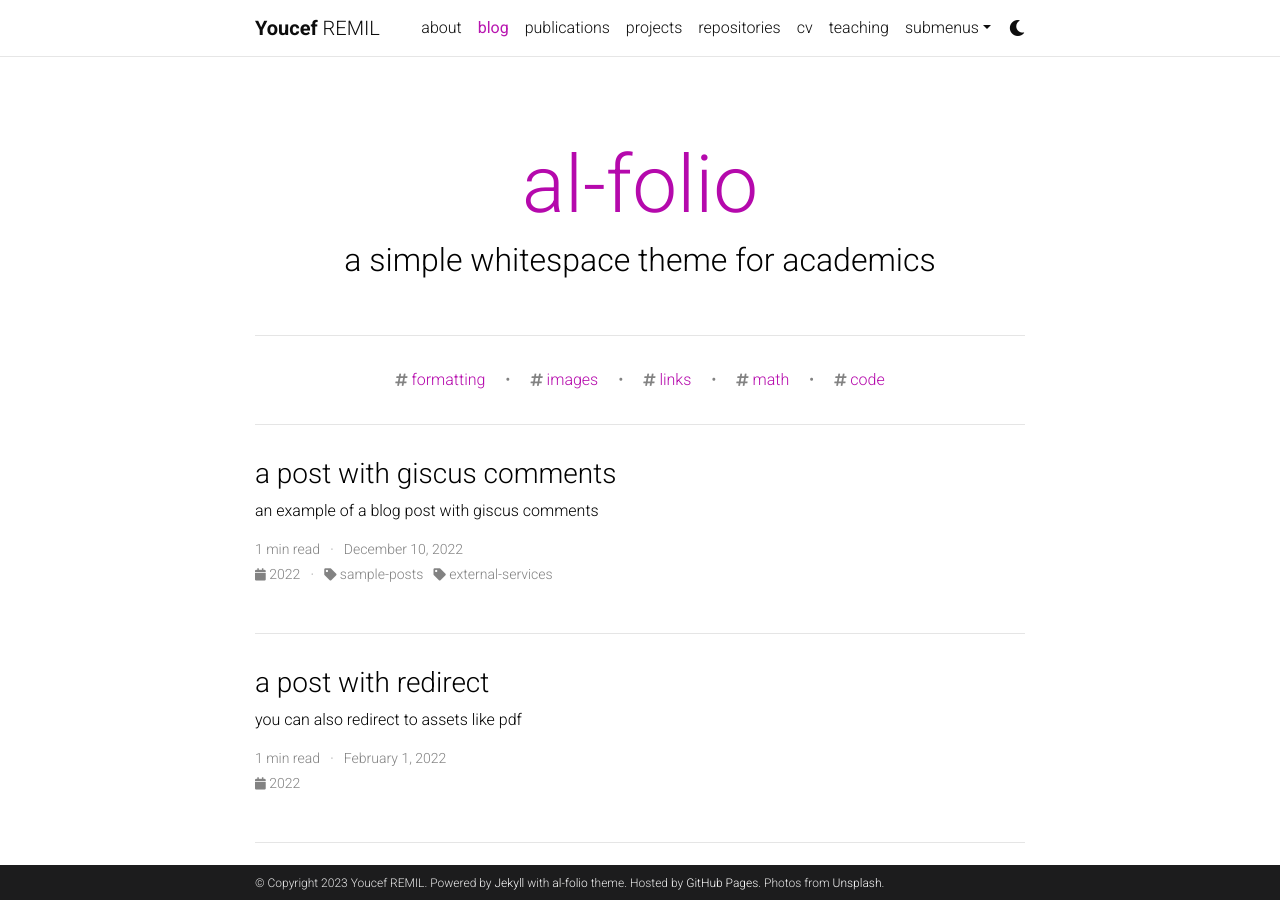
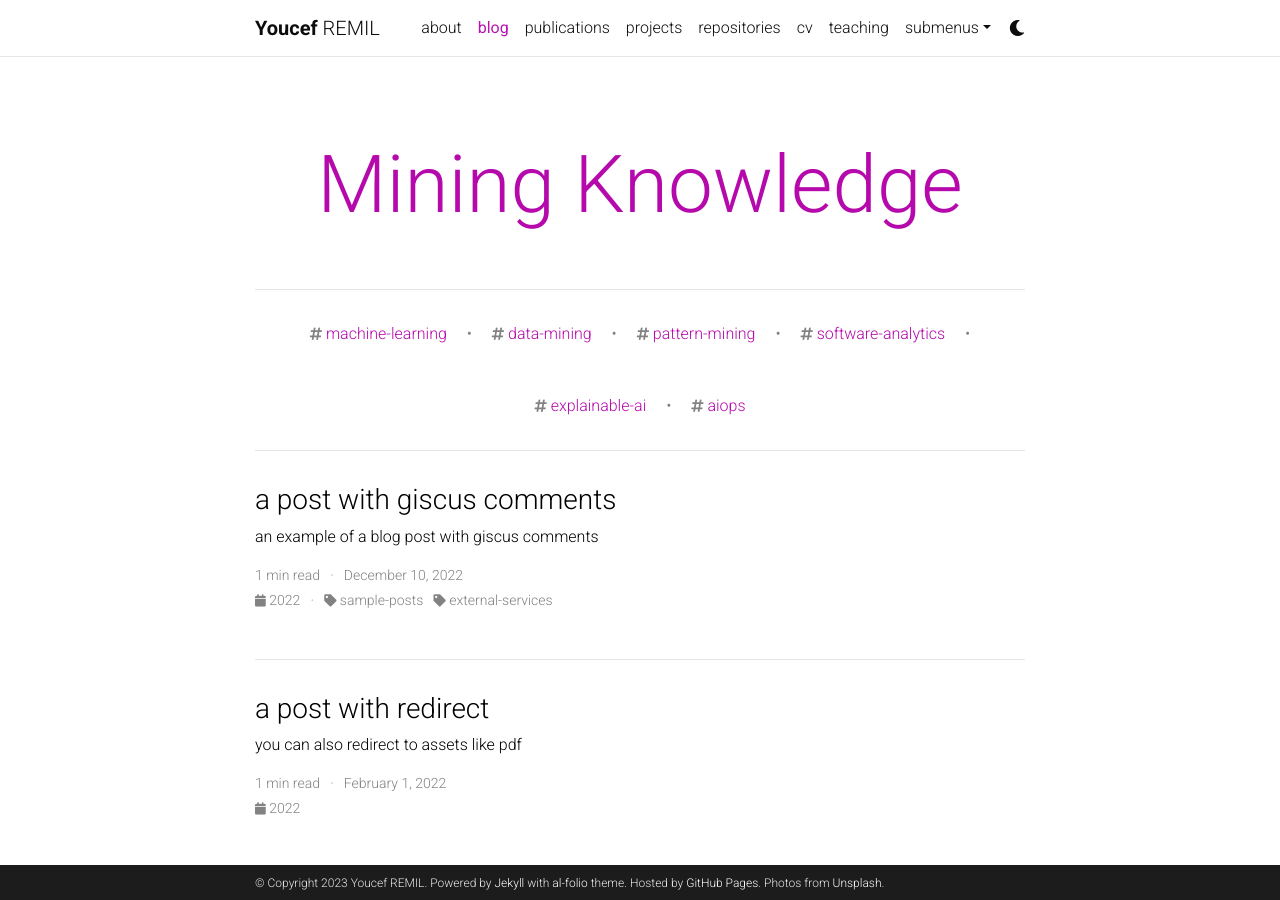
Before and after one commit to RemilYoucef/remilyoucef.github.io, a Jekyll site: the page built from blog/index.html, in a window 1280 px wide and 900 px high. Built offline with Jekyll 4.4.1, drawn with Linux system fonts in a browser that asks for light colours; the list of posts is cut into pages by our own code; comment, search, counter and statistics services are not loaded; a style sheet for code colours, icons or effects is not loaded.

Commit message:
Update _config.yml

```diff
--- a/_config.yml
+++ b/_config.yml
@@ -120,9 +120,9 @@ bing_site_verification:  # out your bing-site-verification ID (Bing Webmaster)
 # Blog
 # -----------------------------------------------------------------------------
 
-blog_name: al-folio # blog_name will be displayed in your blog page
+blog_name: Mining Knowledge # blog_name will be displayed in your blog page
 blog_nav_title: blog # your blog must have a title for it to be displayed in the nav bar
-blog_description: a simple whitespace theme for academics
+blog_description:
 permalink: /blog/:year/:title/
 
 # Pagination
@@ -137,7 +137,7 @@ related_blog_posts:
 # Follow instructions on https://giscus.app/ to setup for your repo to fill out
 # the information below.
 giscus:
-  repo: alshedivat/al-folio      # <your-github-user-name>/<your-github-repo-name>
+  repo: remilyoucef/remilyoucef.github.io   # <your-github-user-name>/<your-github-repo-name>
   repo_id: MDEwOlJlcG9zaXRvcnk2MDAyNDM2NQ==
   category: Comments             # name of the category under which discussions will be created
   category_id: DIC_kwDOA5PmLc4CTBt6
@@ -150,15 +150,9 @@ giscus:
   lang: en
 
 # Disqus comments (DEPRECATED)
-disqus_shortname: al-folio # put your disqus shortname
+disqus_shortname:  # put your disqus shortname
 # https://help.disqus.com/en/articles/1717111-what-s-a-shortname
 
-# External sources.
-# If you have blog posts published on medium.com or other external sources,
-# you can display them in your blog by adding a link to the RSS feed.
-external_sources:
-  - name: medium.com
-    rss_url: https://medium.com/@al-folio/feed
 
 # -----------------------------------------------------------------------------
 # Collections
@@ -231,7 +225,7 @@ plugins:
 # Sitemap settings
 defaults:
   - scope:
-      path: "assets"
+      path: "assets/**/*.*"
     values:
       sitemap: false
 
@@ -259,7 +253,8 @@ jekyll-archives:
     tag: '/blog/tag/:name/'
     category: '/blog/category/:name/'
 
-display_tags: ['formatting', 'images', 'links', 'math', 'code'] # this tags will be dispalyed on the front page of your blog
+display_tags: ['machine-learning', 'data-mining', 'pattern-mining', 'software-analytics', 'explainable-ai', 'aiops']
+# this tags will be dispalyed on the front page of your blog
 
 # -----------------------------------------------------------------------------
 # Jekyll Scholar
@@ -267,8 +262,8 @@ display_tags: ['formatting', 'images', 'links', 'math', 'code'] # this tags will
 
 scholar:
 
-  last_name: [Einstein]
-  first_name: [Albert, A.]
+  last_name: [REMIL]
+  first_name: [Youcef, C.]
 
   style: apa
   locale: en
```
